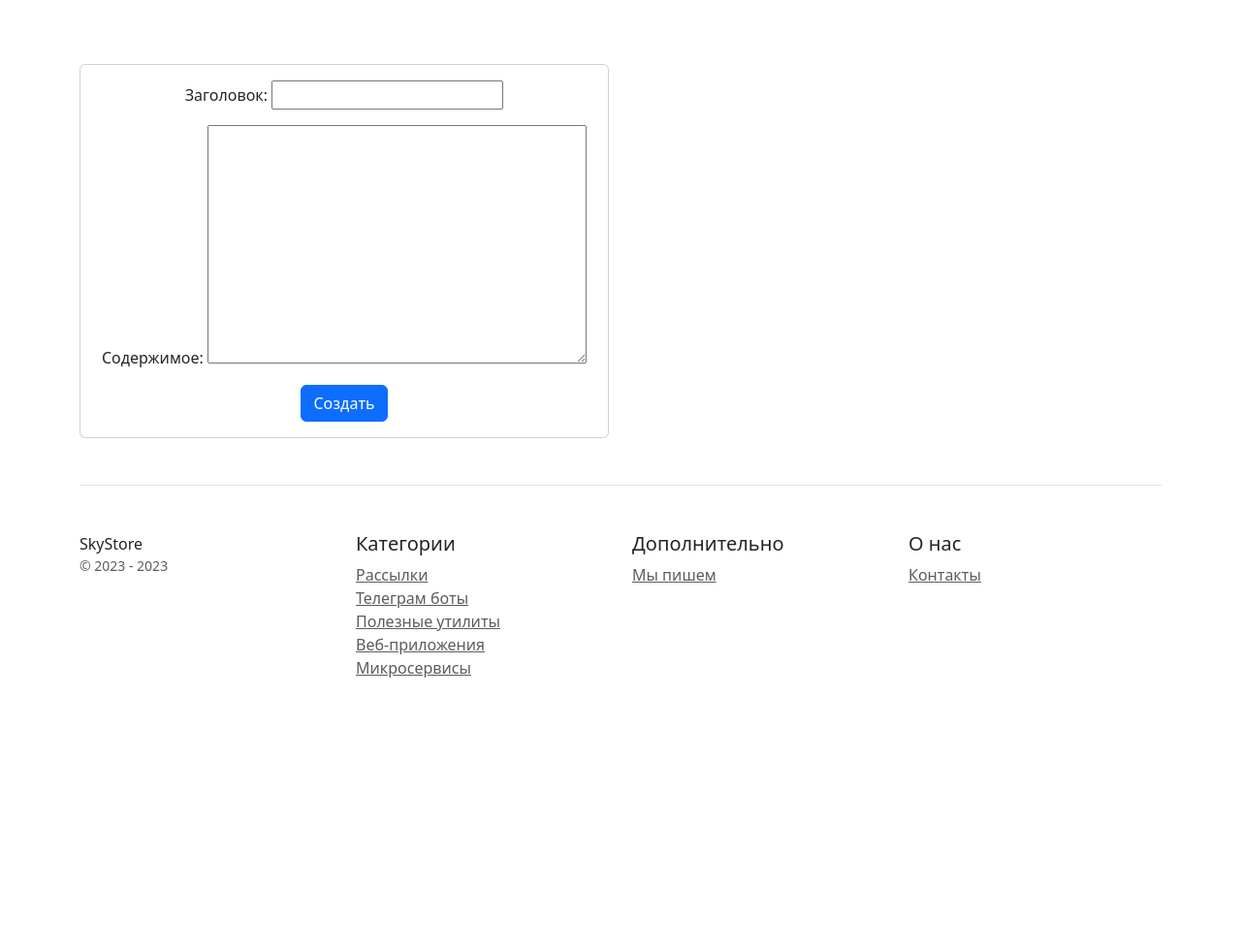
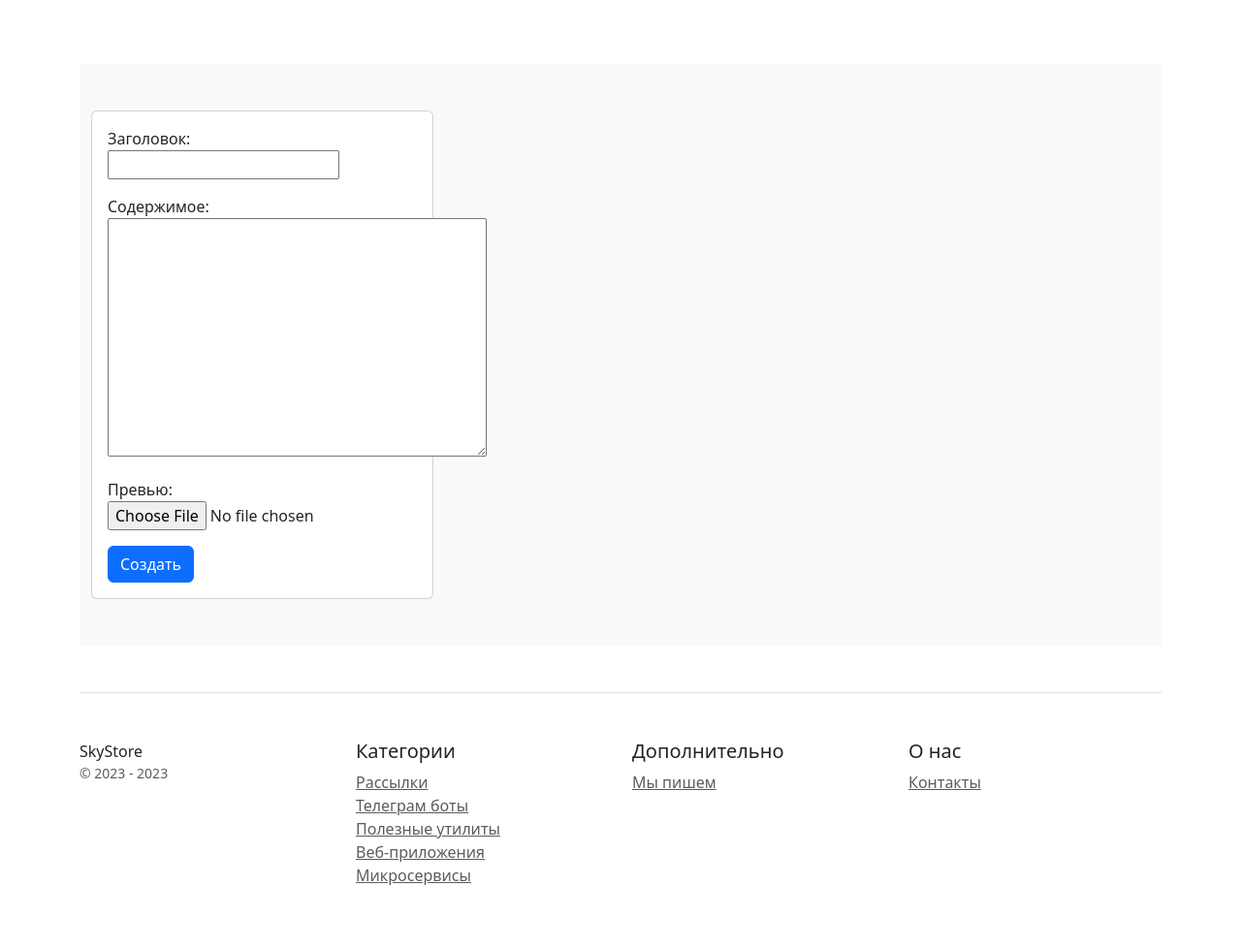
Before and after one commit to dimasimakov1212/homework_19.2, a Django app: page /create/ in a window 1280 px wide. Shown: the part 175-1154 px from the top of the page at 97% size. Before the commit the page ends 874 px from the top, so only its background shows below. Run offline with Django 4.2, Linux system fonts and the light colour scheme; some libraries are stand-ins or nearby versions.

Commit message:
fixed mistakes

```diff
--- a/catalog/templates/catalog/base.html
+++ b/catalog/templates/catalog/base.html
@@ -24,9 +24,13 @@
 
 <div class="container">
 
-    <div class="row text-center">
-        {% block content %}
-        {% endblock %}
+    <div class="album py-5 bg-body-tertiary">
+        <div class="container">
+            <div class="row row-cols-1 row-cols-sm-2 row-cols-md-3 g-3">
+                {% block content %}
+                {% endblock %}
+            </div>
+        </div>
     </div>
     {% include 'catalog/includes/inc_catalog_bottom.html' %}
 
--- a/catalog/templates/catalog/blog_confirm_delete.html
+++ b/catalog/templates/catalog/blog_confirm_delete.html
@@ -3,7 +3,7 @@
 {% block content %}
     <div class="col-12">
         <div class="row">
-            <div class="col-6">
+            <div class="col-12">
                 <div class="card">
                     <div class="card-body">
                         <form method="post">
--- a/catalog/templates/catalog/blog_form.html
+++ b/catalog/templates/catalog/blog_form.html
@@ -2,9 +2,9 @@
 
 {% block content %}
 
-    <div class="col-12">
+    <div class="col">
         <div class="row">
-            <div class="col-6">
+            <div class="col">
                 <div class="card">
                     <div class="card-body">
                         <form method="post" enctype="multipart/form-data">
--- a/catalog/templates/catalog/blog_list.html
+++ b/catalog/templates/catalog/blog_list.html
@@ -18,9 +18,7 @@
 {% endblock %}
 
 {% block content %}
-<div class="container">
 
-    <div class="row text-center">
     {% for object in object_list %}
 
     <div class="col-4">
@@ -41,8 +39,8 @@
             </div>
         </div>
     </div>
+
     {% endfor %}
 
-    </div>
-</div>
+
 {% endblock %}
--- a/catalog/views.py
+++ b/catalog/views.py
@@ -142,7 +142,7 @@ class BlogCreateView(CreateView):
     Выводит форму создания статьи
     """
     model = Blog
-    fields = ('blog_title', 'blog_text',)
+    fields = ('blog_title', 'blog_text', 'blog_preview')
     success_url = reverse_lazy('catalog:blog_list')
 
     def form_valid(self, form):
```
Also changed, not shown: media/catalog/Симпсон.jpg (added). Lines whose indentation alone changed are shown as unchanged.
